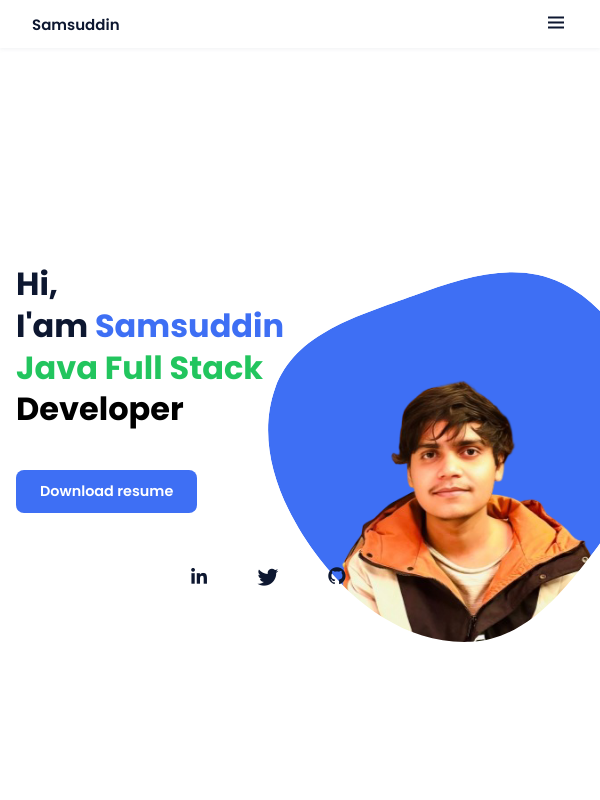
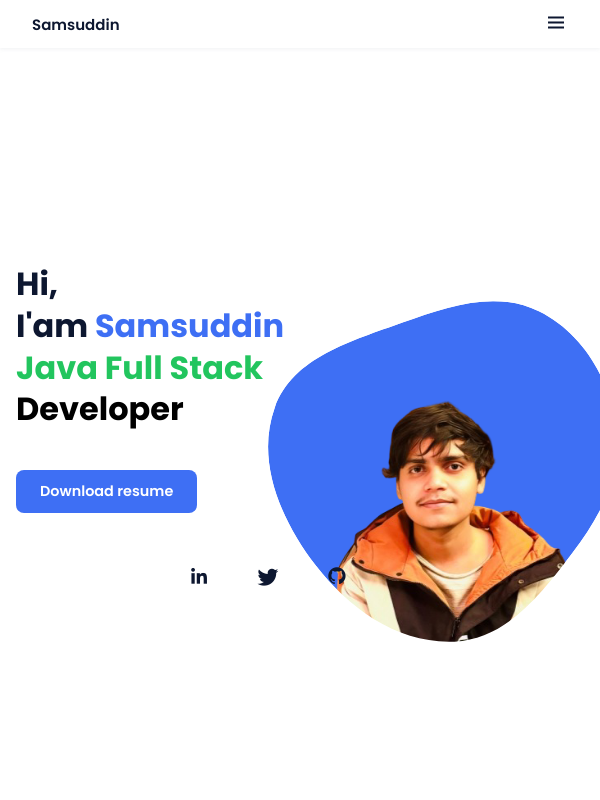
Before and after one commit to SamsuddinRain/Personal-Portfolio, a plain HTML site: page index.html in a window 600 px wide. Shown: the top 800 px of the page. Drawn offline with nearby package versions, Linux system fonts and the light colour scheme.

Commit message:
updated portfolio changes

```diff
--- a/assets/main css,scss/styles.css
+++ b/assets/main css,scss/styles.css
@@ -641,7 +641,7 @@ img {
     position: relative;
     right: auto;
     bottom: auto;
-    width: 350px;
+    width: 320px;
     height: auto;
     margin: 0 auto;
     display: block;
@@ -650,12 +650,12 @@ img {
   }
 
   .home__blob {
-    width: 350px;
+    width: 320px;
     height: auto;
   }
 
   .home__blob-img {
-    width: 350px;
+    width: 320px;
     height: auto;
   }
 
@@ -768,15 +768,15 @@ img {
   }
 
   .home__img {
-    width: 380px;
+    width: 350px;
   }
 
   .home__blob {
-    width: 380px;
+    width: 350px;
   }
 
   .home__blob-img {
-    width: 380px;
+    width: 350px;
     height: auto;
   }
 
```
